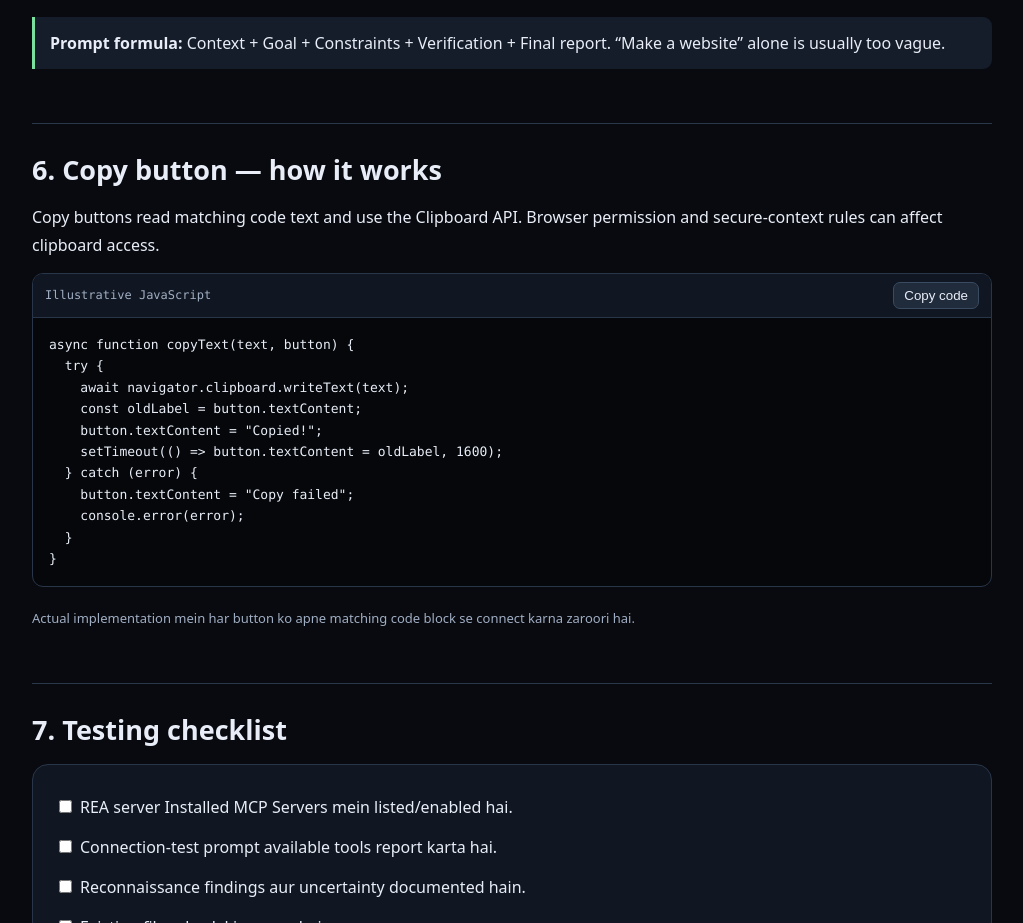
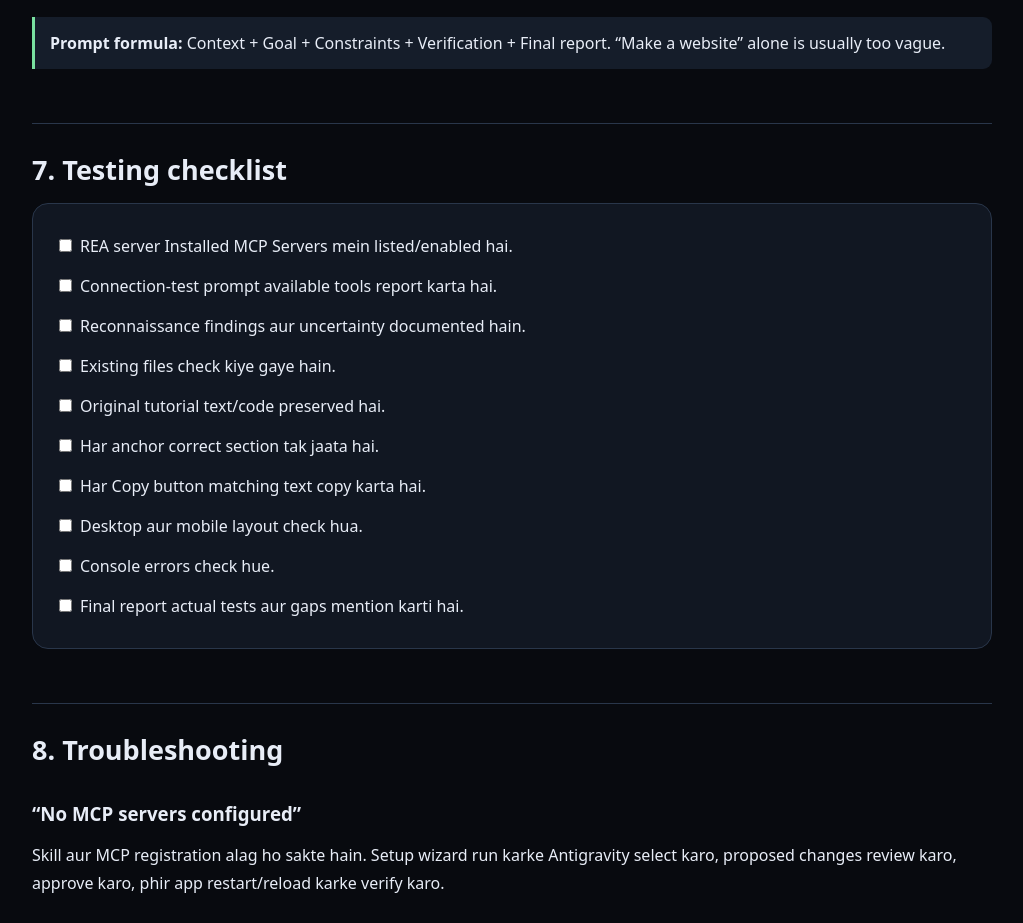
Before and after one commit to Sourabh-Tembhare/rea_antigravity_student_notes, a plain HTML site: page index.html in a window 1280 px wide. Shown: the part 4347-5270 px from the top of the page, without its empty margins (128-1151 px from the left). Drawn offline with Linux system fonts and the light colour scheme.

Commit message:
third commit

```diff
--- a/index.html
+++ b/index.html
@@ -53,17 +53,6 @@ Start with the homepage and keep the inspection bounded. Return a structured rep
 
 Start implementing and testing in the current workspace. Do not ask me to open the workspace again.</pre></div>
 <div class="callout good"><b>Prompt formula:</b> Context + Goal + Constraints + Verification + Final report. “Make a website” alone is usually too vague.</div>
-<h2>6. Copy button — how it works</h2><p>Copy buttons read matching code text and use the Clipboard API. Browser permission and secure-context rules can affect clipboard access.</p><div class="codebox"><div class="codehead">Illustrative JavaScript <button class="copy">Copy code</button></div><pre>async function copyText(text, button) {
-  try {
-    await navigator.clipboard.writeText(text);
-    const oldLabel = button.textContent;
-    button.textContent = "Copied!";
-    setTimeout(() => button.textContent = oldLabel, 1600);
-  } catch (error) {
-    button.textContent = "Copy failed";
-    console.error(error);
-  }
-}</pre></div><p class="small">Actual implementation mein har button ko apne matching code block se connect karna zaroori hai.</p>
 <h2>7. Testing checklist</h2><div class="card"><label><input type="checkbox">REA server Installed MCP Servers mein listed/enabled hai.</label><label><input type="checkbox">Connection-test prompt available tools report karta hai.</label><label><input type="checkbox">Reconnaissance findings aur uncertainty documented hain.</label><label><input type="checkbox">Existing files check kiye gaye hain.</label><label><input type="checkbox">Original tutorial text/code preserved hai.</label><label><input type="checkbox">Har anchor correct section tak jaata hai.</label><label><input type="checkbox">Har Copy button matching text copy karta hai.</label><label><input type="checkbox">Desktop aur mobile layout check hua.</label><label><input type="checkbox">Console errors check hue.</label><label><input type="checkbox">Final report actual tests aur gaps mention karti hai.</label></div>
 <h2 id="debug">8. Troubleshooting</h2><h3>“No MCP servers configured”</h3><p>Skill aur MCP registration alag ho sakte hain. Setup wizard run karke Antigravity select karo, proposed changes review karo, approve karo, phir app restart/reload karke verify karo.</p><h3>Agent “Working…” par atka hai</h3><ul><li>Task ko chhote steps mein divide karo.</li><li>Homepage-only bounded inspection se start karo.</li><li>Check karo tool call running hai ya error aaya.</li><li>Stuck ho to cancel karke last completed step aur error maango.</li></ul><h3>Content missing hai</h3><p>Missing headings/snippets specifically identify karwao. Source content unavailable ho to invented code add karne ke bajay gap document karo.</p><h3>Copy button fails</h3><p>Console, clipboard permissions, localhost/HTTPS aur button-to-code-block mapping check karo.</p>
 <h2>9. Responsible use and limitations</h2><ul><li>Sirf authorized ya publicly accessible sites ko applicable terms follow karte hue inspect karo.</li><li>Passwords, API keys, private data ya secrets prompts/reports mein mat paste karo.</li><li>Design patterns se seekho; logos, branding aur proprietary assets permission ke bina copy/distribute mat karo.</li><li>REA evidence provide karta hai; guaranteed original source-code recovery tool nahi hai.</li><li>Apne implementation ko tests aur documented assumptions ke saath maintain karo.</li></ul>
```
